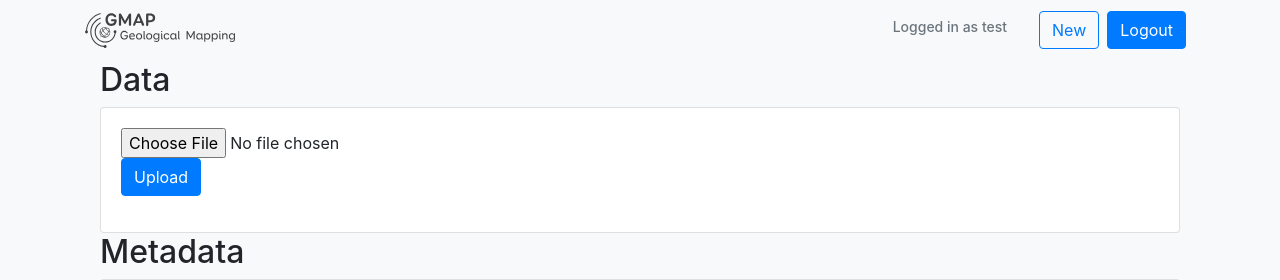
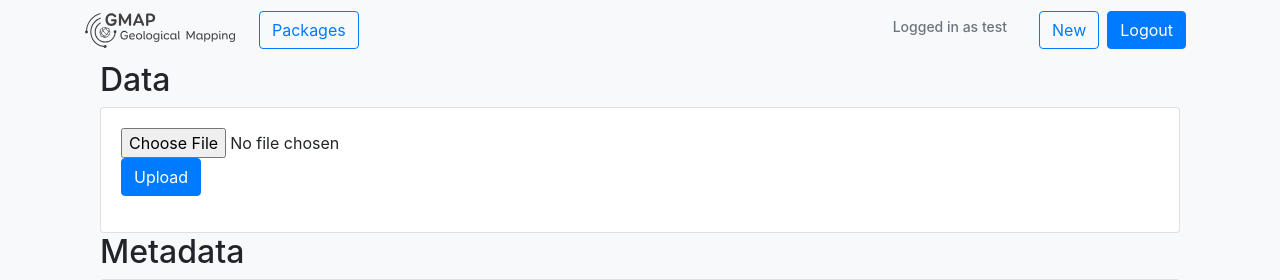
Before and after one commit to europlanet-gmap/data_site, a Flask app: page /create in a window 1280 px wide. Shown: the top 280 px of the page. Run offline with Flask 2, Linux system fonts and the light colour scheme; a user stored in the database is signed in; some libraries are stand-ins or nearby versions.

Commit message:
more cleaning

```diff
--- a/data_site/__init__.py
+++ b/data_site/__init__.py
@@ -48,12 +48,14 @@ def create_app(test_config=None):
     except OSError:
         pass
 
+    from . import main
+    app.register_blueprint(main.main, url_prefix="/")
 
     from . import auth
     app.register_blueprint(auth.auth, url_prefix='/')
 
-    from . import blog
-    app.register_blueprint(blog.bp, url_prefix='/')
+    from . import packages
+    app.register_blueprint(packages.packages, url_prefix='/')
     app.add_url_rule('/', endpoint='index')
 
 
--- a/data_site/auth.py
+++ b/data_site/auth.py
@@ -74,7 +74,7 @@ def login():
 def logout():
     logout_user()
     flash("Logged out", "info")
-    return redirect(url_for('blog.index'))
+    return redirect(url_for('packages.index'))
 
 
 # @auth.route('/register', methods=['GET', 'POST'])
--- a/data_site/form.py
+++ b/data_site/form.py
@@ -108,5 +108,5 @@ def render(metadata=None, files=None):
     #     values.append(_v)
     #
     # _requireds = _schema['required'] if 'required' in _schema else None
-    # return render_template('blog/create.html', fields=values, files=files, requireds=_requireds)
-    return render_template('blog/create_hard.html', fields=metadata, files=files)
+    # return render_template('packages/create.html', fields=values, files=files, requireds=_requireds)
+    return render_template('packages/create_hard.html', fields=metadata, files=files)
--- a/data_site/blog.py
+++ b/data_site/packages.py
@@ -13,10 +13,10 @@ from data_site.auth import login_required
 from data_site import form
 from .models import DataPackage
 
-bp = Blueprint('blog', __name__)
+packages = Blueprint('packages', __name__)
 
 
-@bp.route('/', methods=["GET"])
+@packages.route('/packages', methods=["GET"])
 def index():
 
     s = request.args.get('sort', 'id')
@@ -38,15 +38,15 @@ def index():
     table = PackageItemTable(packs)
     print(table)
 
-    return render_template('blog/index.html', table=table)
+    return render_template('packages/index.html', table=table)
 
-@bp.route("/<int:id>/record")
+@packages.route("/<int:id>/record")
 def view(id):
     flash(f"This page must be implemented, but should show properties of package {id}")
     return render_template("base.html")
 
 
-@bp.route('/create', methods=('GET', 'POST'))
+@packages.route('/create', methods=('GET', 'POST'))
 @login_required
 def create(values={'files':None, 'metadata':None}):
     if request.method == 'POST':
@@ -127,11 +127,11 @@ def get_post(id, check_author=True):
     return post
 
 
-@bp.route('/<int:id>/update', methods=('GET', 'POST'))
+@packages.route('/<int:id>/update', methods=('GET', 'POST'))
 @login_required
 def update(id):
     flash(f"Tring to modify package {id}", "info")
-    return redirect(url_for('blog.index'))
+    return redirect(url_for('packages.index'))
     post = get_post(id)
 
 
@@ -155,16 +155,16 @@ def update(id):
                 (title, body, id)
             )
             db.commit()
-            return redirect(url_for('blog.index'))
+            return redirect(url_for('packages.index'))
 
-    return render_template('blog/update.html', post=post)
+    return render_template('packages/update.html', post=post)
 
 
-@bp.route('/<int:id>/delete', methods=('POST',))
+@packages.route('/<int:id>/delete', methods=('POST',))
 @login_required
 def delete(id):
     get_post(id)
     db = get_db()
     db.execute('DELETE FROM post WHERE id = ?', (id,))
     db.commit()
-    return redirect(url_for('blog.index'))
+    return redirect(url_for('packages.index'))
--- a/data_site/templates/base.html
+++ b/data_site/templates/base.html
@@ -30,9 +30,10 @@
 
 <nav class="navbar navbar-expand-lg navbar-light bg-light">
     <div class="container">
-                <a class="navbar-brand" href="{{ url_for('blog.index') }}">
+                <a class="navbar-brand" href="{{ url_for('main.index') }}">
                 <img src="{{ url_for('static', filename='logo.svg') }}" alt="GMAP Data submission" width="150px">
             </a>
+    <a class="btn btn-outline-primary ml-2" href="{{ url_for('packages.index') }}"> {{ render_icon ("archive") }}Packages</a>
 
 
         <button
@@ -54,7 +55,7 @@
                     <a class="btn btn-primary ml-2" href="{{ url_for('auth.register') }}">Register</a>
                 {% else %}
                     <h6 class="dropdown-header"> Logged in as {{ current_user.username }} </h6>
-                    <a class="btn btn-outline-primary ml-2" href="{{ url_for('blog.create') }}"> {{ render_icon ("cloud-upload") }} New</a>
+                    <a class="btn btn-outline-primary ml-2" href="{{ url_for('packages.create') }}"> {{ render_icon ("cloud-upload") }} New</a>
                     <a class="btn btn-primary ml-2" href="{{ url_for('auth.logout') }}">Logout</a>&nbsp;&nbsp;
                 {% endif %}
             </div>
--- a/data_site/templates/blog/index.html
+++ b/data_site/templates/packages/index.html
@@ -5,7 +5,7 @@
 {% block header %}
     <h1>{% block title %}Data Packages{% endblock %}</h1>
     {#  {% if current_user %}#}
-    {#    <a class="action" href="{{ url_for('blog.create') }}">New</a>#}
+    {#    <a class="action" href="{{ url_for('packages.create') }}">New</a>#}
     {#  {% endif %}#}
 {% endblock %}
 
--- a/data_site/templates/blog/update.html
+++ b/data_site/templates/packages/update.html
@@ -14,7 +14,7 @@
     <input type="submit" value="Save">
   </form>
   <hr>
-  <form action="{{ url_for('blog.delete', id=post['id']) }}" method="post">
+  <form action="{{ url_for('packages.delete', id=post['id']) }}" method="post">
     <input class="danger" type="submit" value="Delete" onclick="return confirm('Are you sure?');">
   </form>
 {% endblock %}
```
Also changed, not shown: data_site/main.py (added, +9 -0 lines), data_site/templates/main/index.html (added, +13 -0 lines), data_site/templates/packages/create.html (renamed from data_site/templates/blog/create.html), data_site/templates/packages/create_hard.html (renamed from data_site/templates/blog/create_hard.html), 1 other file.
